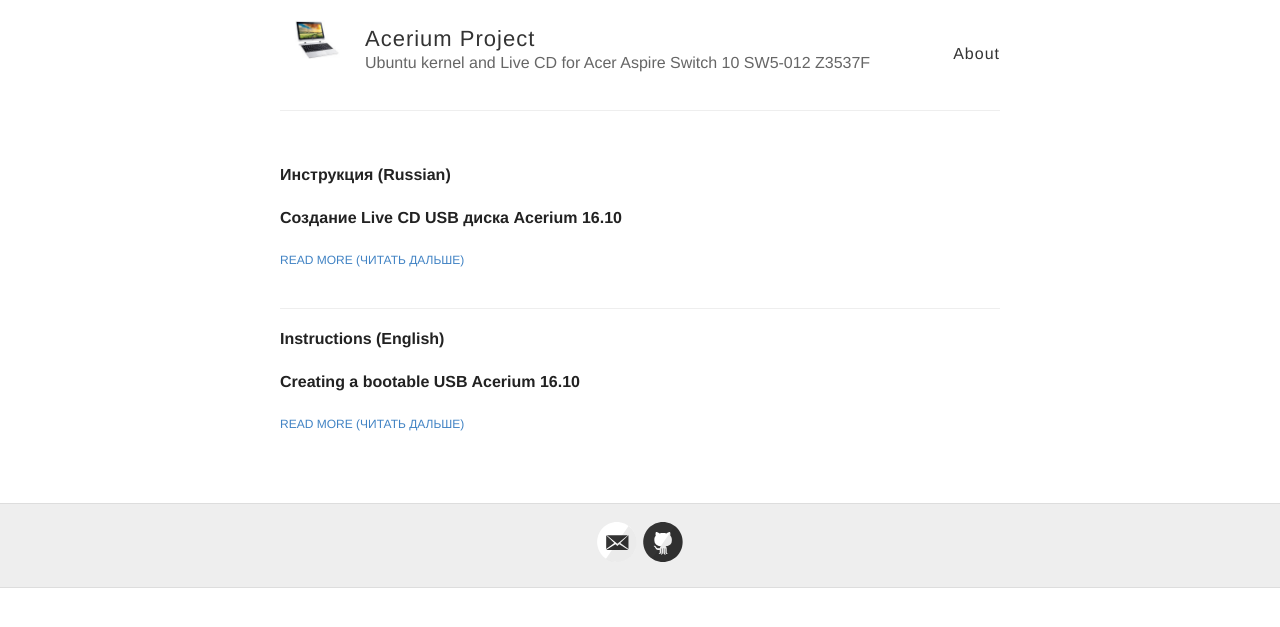
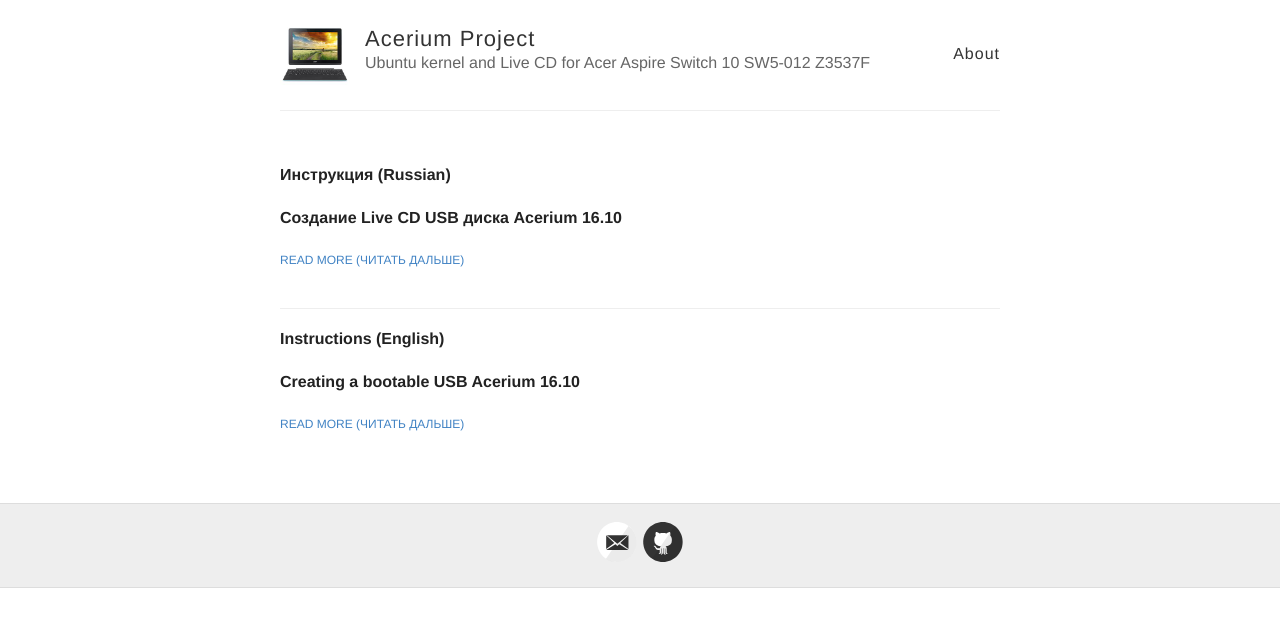
Before and after one commit to vmedvedev/andylavr.github.io, a Jekyll site: the page built from index.html, in a window 1280 px wide. Shown: the top 627 px of the page. Built offline with Jekyll 4.4.1, drawn with Linux system fonts in a browser that asks for light colours.

Commit message:
Add big logo

```diff
--- a/_config.yml
+++ b/_config.yml
@@ -10,7 +10,7 @@
 
 # URL of your avatar or profile pic (you could use your GitHub profile pic)
 # avatar: https://avatars.githubusercontent.com/u/16132814?s=300
-avatar: http://acerium.ru/images/acer_small.jpg
+avatar: http://acerium.ru/images/acer_big.jpg
 
 #
 # Flags below are optional
```
Also changed, not shown: images/acer_big.jpg (added).
